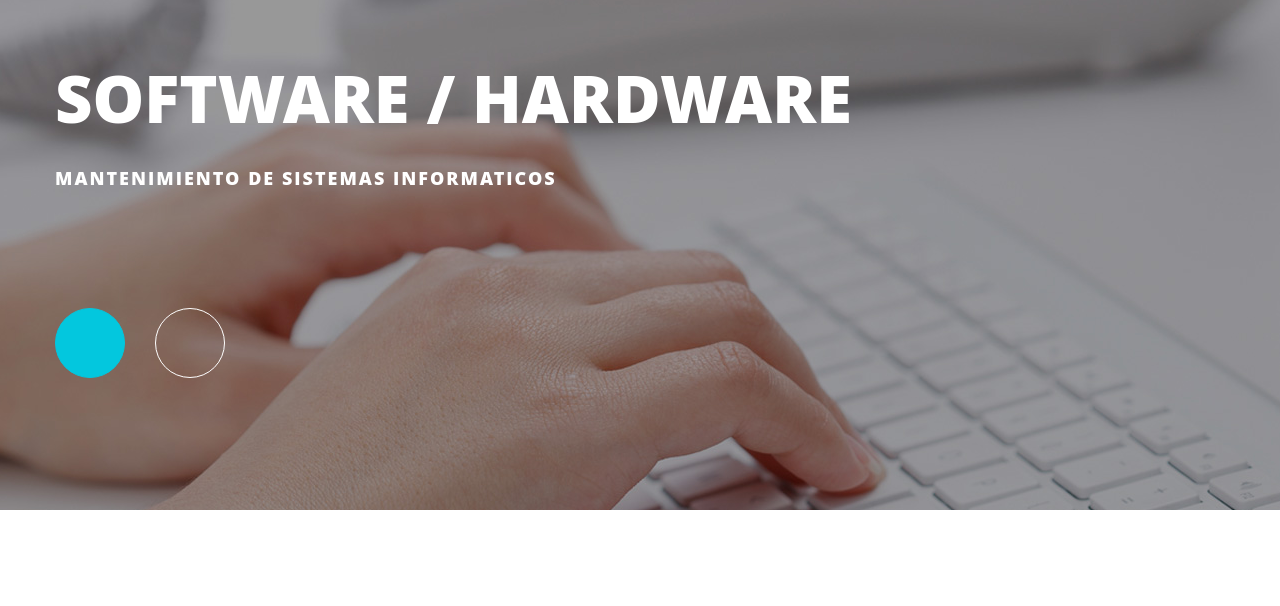
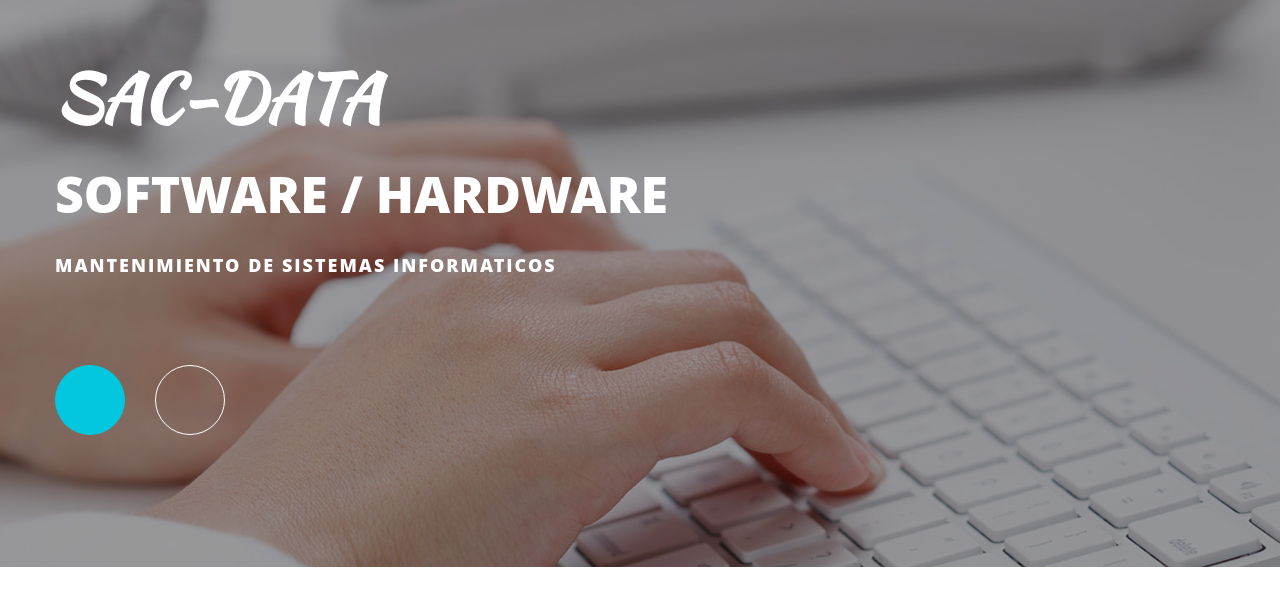
Before and after one commit to alejandro-sansalone/SAC-Data-old, a plain HTML site: page CONNECT-files/test_menu.html in a window 1280 px wide. Shown: the part 114-720 px from the top of the page. Drawn offline with nearby package versions, Linux system fonts and the light colour scheme; files whose address does not match are found by name.

Commit message:
Actualizacion 16hs

```diff
--- a/CONNECT-files/test_menu.html
+++ b/CONNECT-files/test_menu.html
@@ -12,6 +12,10 @@
 	<!-- <link rel="stylesheet" href="\css\Skeleton-2.0.4\skeleton.css"> -->
 	<!-- <link href='http://fonts.googleapis.com/css?family=Indie+Flower' rel='stylesheet' type='text/css'> -->
 	<link href='http://fonts.googleapis.com/css?family=Montserrat:400,700' rel='stylesheet' type='text/css'>
+
+	<link href='http://fonts.googleapis.com/css?family=Fugaz+One' rel='stylesheet' type='text/css'>
+<link href='http://fonts.googleapis.com/css?family=Kaushan+Script' rel='stylesheet' type='text/css'>
+
 	<style>
 
 		* {
@@ -224,6 +228,7 @@
 		.seccion-centro {
 			background: url("img/header-img.jpg") no-repeat scroll center top;
 		}
+
 		.region-header {
 		    padding: 62px 0px 72px;
 		}
@@ -290,6 +295,15 @@
 			line-height: 79px;
 			margin-bottom: 25px;
 			font-weight:900;
+			/*font-family: 'Fugaz One', cursive;*/
+			font-family: 'Kaushan Script', cursive;
+		}
+
+		.slider .slides li .contenido-slider h2 {
+			font-size: 50px;
+			line-height: 62px;
+			margin-bottom: 25px;
+			font-weight:900;
 		}
 		.slider .slides li .contenido-slider p {
 			padding-right: 150px;
@@ -324,7 +338,6 @@
 				margin-bottom: 20px;
 				font-weight:800;
 			}
-
 		}
 		@media (max-width: 479px) {
 			.slider .slides li .contenido-slider h1 {
@@ -384,7 +397,8 @@
 							<ul class="slides">
 								<li>
 									<span class="contenido-slider">
-										<h1 style="color:#FFF; ">Software / Hardware</h1>
+										<h1 style="color:#FFF; ">SAC-Data</h1>
+										<h2 style="color:#FFF; ">Software / Hardware</h1>
 										<p style="color:#FFF; ">Mantenimiento de Sistemas informaticos</p>
 									</span>
 								</li>
@@ -425,7 +439,8 @@
 	    });
 	    $(window).load(function(){
 	      $('.flexslider').flexslider({
-	        animation: "slide",
+	        animation: "fade",
+	        directionNav: false,
 	        start: function(slider){
 	          $('body').removeClass('loading');
 	        }
```
Lines whose indentation alone changed are shown as unchanged.
